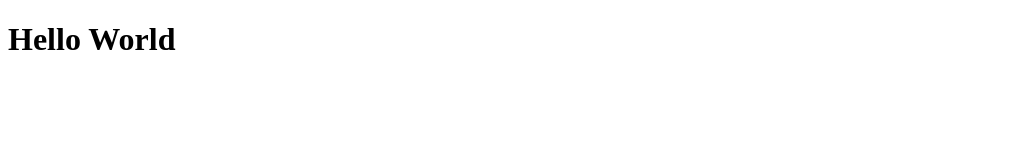
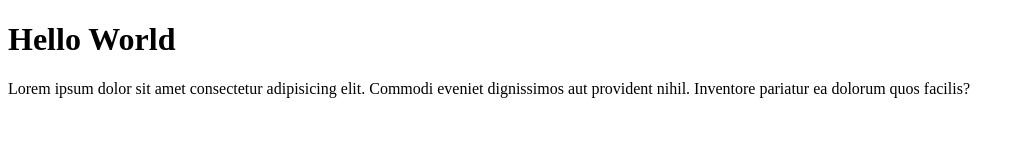
Before and after one commit to danielandrose/PracticeHere, a plain HTML site: page index.html in a window 1280 px wide. Shown: the whole page, without its empty margins (0-1025 px from the left). Drawn offline with Linux system fonts and the light colour scheme.

Commit message:
changes are made

```diff
--- a/index.html
+++ b/index.html
@@ -7,5 +7,6 @@
 </head>
 <body>
     <h1>Hello World</h1>
+    <p>Lorem ipsum dolor sit amet consectetur adipisicing elit. Commodi eveniet dignissimos aut provident nihil. Inventore pariatur ea dolorum quos facilis?</p>
 </body>
 </html>
```
